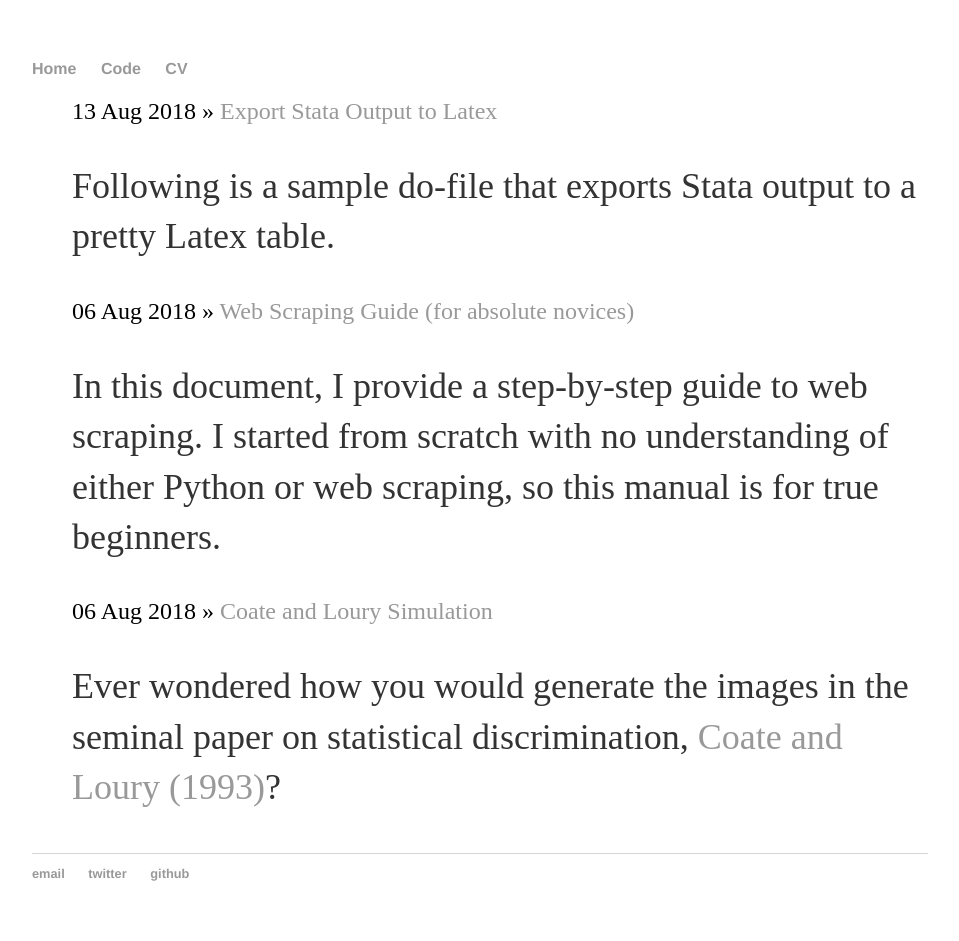
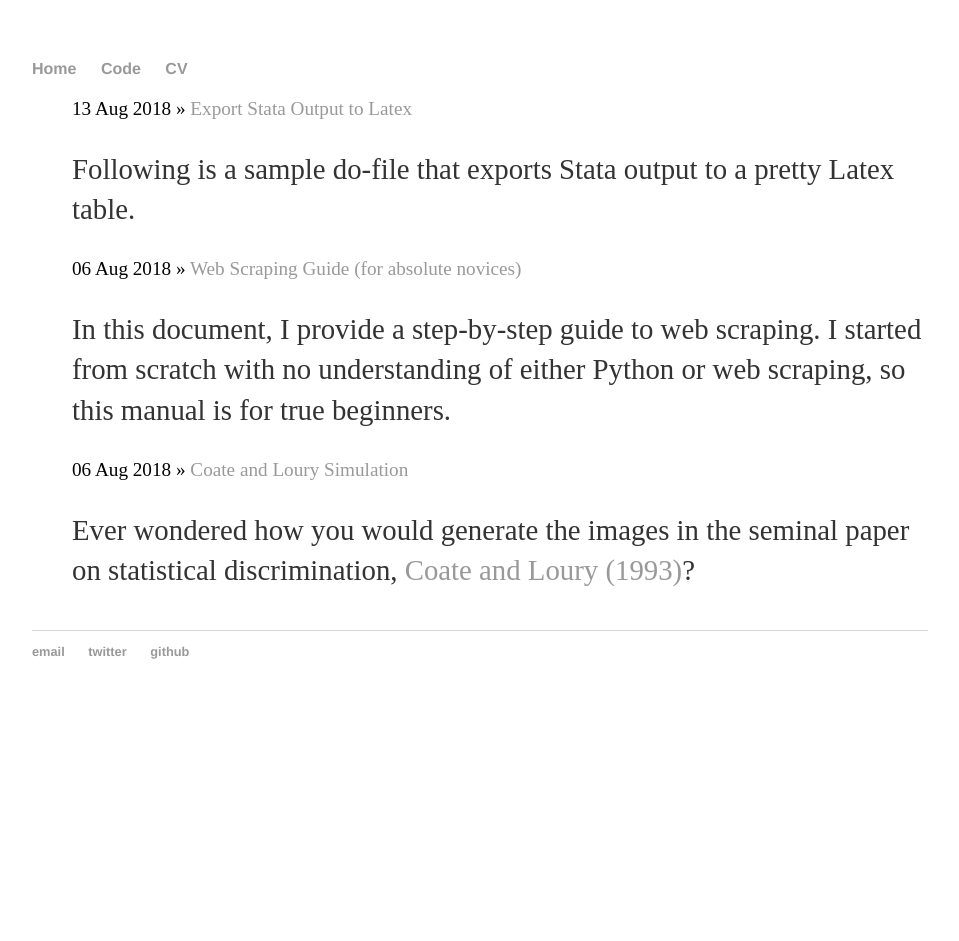
Before and after one commit to namsaxena/namsaxena.github.io, a Jekyll site: the page built from blog/index.html, in a window 1280 px wide. Shown: the whole page, without its empty margins (160-1119 px from the left). Built offline with Jekyll 4.4.1, drawn with Linux system fonts in a browser that asks for light colours; after the commit the page ends 900 px from its top, so only the background shows below that.

Commit message:
Update main.css

```diff
--- a/css/main.css
+++ b/css/main.css
@@ -36,9 +36,10 @@ footer {
 
 ul.posts {
     margin: 20px auto 40px;
-    font-size: 1.5em;
+    font-size: 1.2em;
 }
 
 ul.posts li {
     list-style: none;
+    font-size:1em;
 }
```
